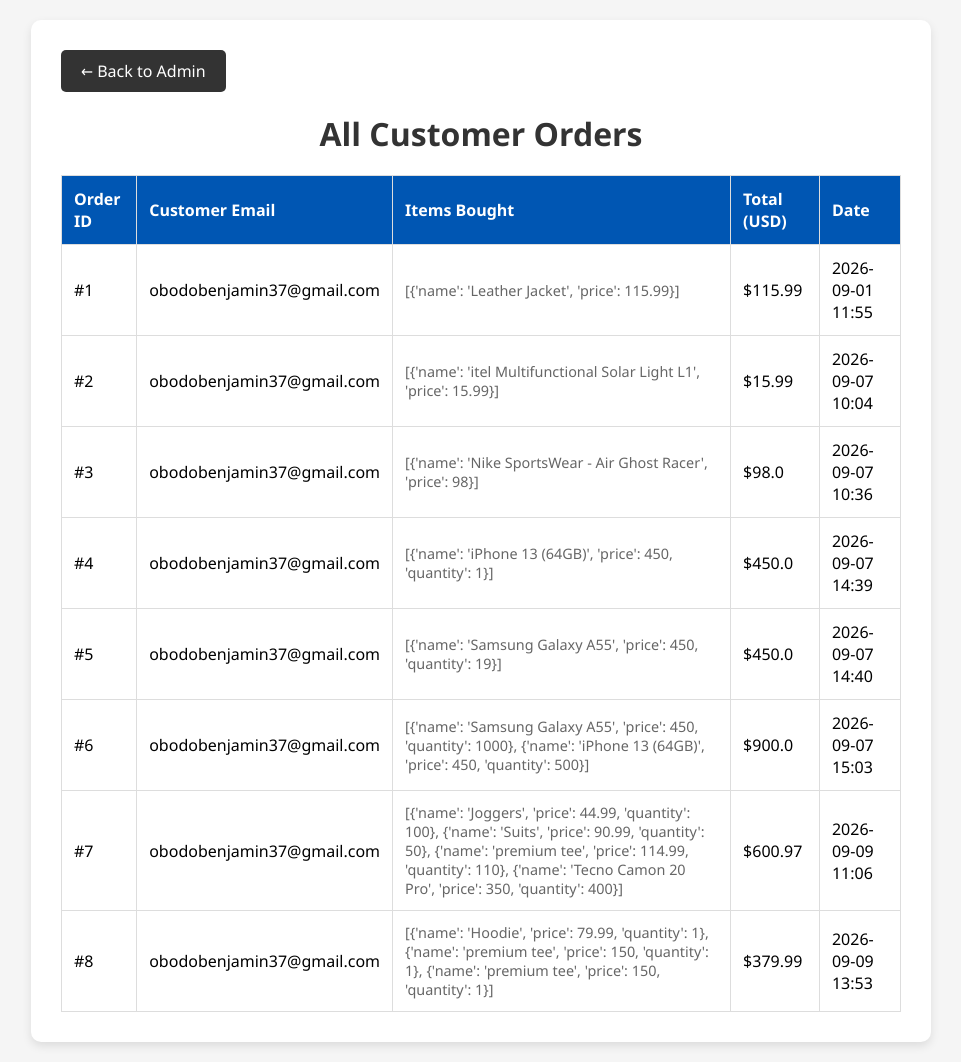
After one commit to obodobenjamin37-creator/Benjamin-wear, a Flask app: template templates/orders.html in a window 1280 px wide. The commit adds this page. Shown: the whole page, without its empty margins (159-1120 px from the left). Run offline with Flask 3, Linux system fonts and the light colour scheme; the template is opened without the code that fills it: values that come from a table or form of the project are taken from there, others are empty.

Commit message:
added a view order page

```diff
--- a/app.py
+++ b/app.py
@@ -111,6 +111,16 @@ def signup():
 @app.route('/admin')
 def admin():
     return render_template('admin.html')
+
+@app.route('/orders')
+def view_orders():
+    if 'user' not in session:
+        return redirect(url_for('login_page'))
+
+    # Get all orders from the database, newest first
+    orders = Order.query.order_by(Order.date_created.desc()).all()
+
+    return render_template('orders.html', orders=orders)
 
 
 @app.route('/api/products', methods=['POST'])
--- a/static/style.css
+++ b/static/style.css
@@ -9,7 +9,7 @@
 
 
     body {
-        background-color: #ddd8d8; /* Dark Red */
+        background-color: #e7d0d0; /* Dark Red */
         margin: 0;
         padding: 20px;
     }
@@ -31,7 +31,7 @@
   justify-content: space-between;
   align-items: center;
   padding: 1.5rem 5%;
-  background: #dacece;
+  background: #e7d0d0;
   color: rgb(255, 246, 246);
   position: sticky;
   top: 0;
@@ -225,7 +225,7 @@
 
 /* ===== HERO SECTION ===== */
 .hero {
-  background: rgb(208, 208, 209);
+  background: #e7d0d0;
   color: rgb(27, 4, 4);
   text-align: center;
   padding: 5rem 2rem;
--- a/templates/admin.html
+++ b/templates/admin.html
@@ -20,6 +20,7 @@
 <body>
     <div class="admin-container">
         <h1>Add New Product</h1>
+        <a href="/orders" style="display: block; text-align: center; margin-bottom: 20px; color: #0056b3; font-weight: bold; text-decoration: underline;">View All Orders →</a>
         <form id="adminForm">
             <div class="form-group">
                 <label for="name">Product Name</label>
--- /dev/null
+++ b/templates/orders.html
@@ -0,0 +1,52 @@
+<!DOCTYPE html>
+<html lang="en">
+<head>
+    <meta charset="UTF-8">
+    <meta name="viewport" content="width=device-width, initial-scale=1.0">
+    <title>View Orders - Benjamin's Store</title>
+    <link rel="stylesheet" href="{{ url_for('static', filename='style.css') }}?v=9000">
+    <style>
+        body { background: #f5f5f5; padding: 20px; font-family: 'Segoe UI', Tahoma, Arial, sans-serif; }
+        .orders-container { max-width: 900px; margin: 0 auto; background: white; padding: 30px; border-radius: 10px; box-shadow: 0 4px 10px rgba(0,0,0,0.1); }
+        h1 { text-align: center; color: #333; margin-bottom: 20px; }
+        table { width: 100%; border-collapse: collapse; margin-top: 20px; }
+        th, td { border: 1px solid #ddd; padding: 12px; text-align: left; }
+        th { background-color: #0056b3; color: white; }
+        .order-items { font-size: 0.9em; color: #666; }
+        .btn-back { display: inline-block; margin-bottom: 20px; padding: 10px 20px; background-color: #333; color: white; text-decoration: none; border-radius: 5px; }
+    </style>
+</head>
+<body>
+    <div class="orders-container">
+        <a href="/admin" class="btn-back">← Back to Admin</a>
+        <h1>All Customer Orders</h1>
+
+        {% if orders %}
+        <table>
+            <thead>
+                <tr>
+                    <th>Order ID</th>
+                    <th>Customer Email</th>
+                    <th>Items Bought</th>
+                    <th>Total (USD)</th>
+                    <th>Date</th>
+                </tr>
+            </thead>
+            <tbody>
+                {% for order in orders %}
+                <tr>
+                    <td>#{{ order.id }}</td>
+                    <td>{{ order.customer_email }}</td>
+                    <td class="order-items">{{ order.items }}</td>
+                    <td>${{ order.total }}</td>
+                    <td>{{ order.date_created.strftime('%Y-%m-%d %H:%M') }}</td>
+                </tr>
+                {% endfor %}
+            </tbody>
+        </table>
+        {% else %}
+        <p style="text-align: center; font-size: 1.2rem; color: #666;">No orders have been placed yet.</p>
+        {% endif %}
+    </div>
+</body>
+</html>
```
